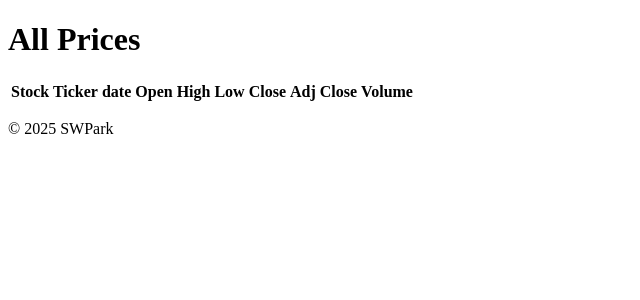
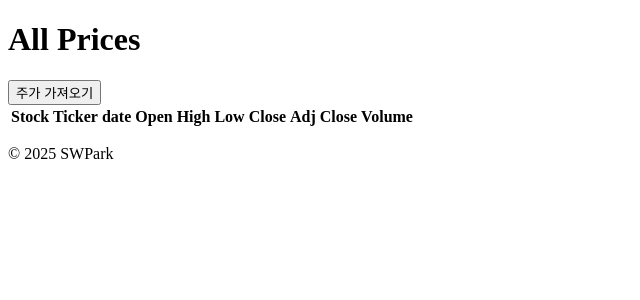
Before and after one commit to SungwooPark5/DuPoon, a Django app: page /stock/prices/ in a window 1280 px wide. Shown: the top 300 px of the page, without its empty margins (0-640 px from the left). Run offline with Django 5.2, Linux system fonts and the light colour scheme; data that the repository does not hold is empty; parts of the project's set-up code (start-up, migrations or seed data) failed here and were passed over.

Commit message:
feat: Add fetch price button (#18)

```diff
--- a/backend/templates/stock/price_list.html
+++ b/backend/templates/stock/price_list.html
@@ -1,6 +1,7 @@
 {% extends "base.html" %}
 {% block content %}
   <h1>All Prices</h1>
+  <button id="fetchPriceBtn">주가 가져오기</button>
   <table>
     <thead>
       <tr>
```
